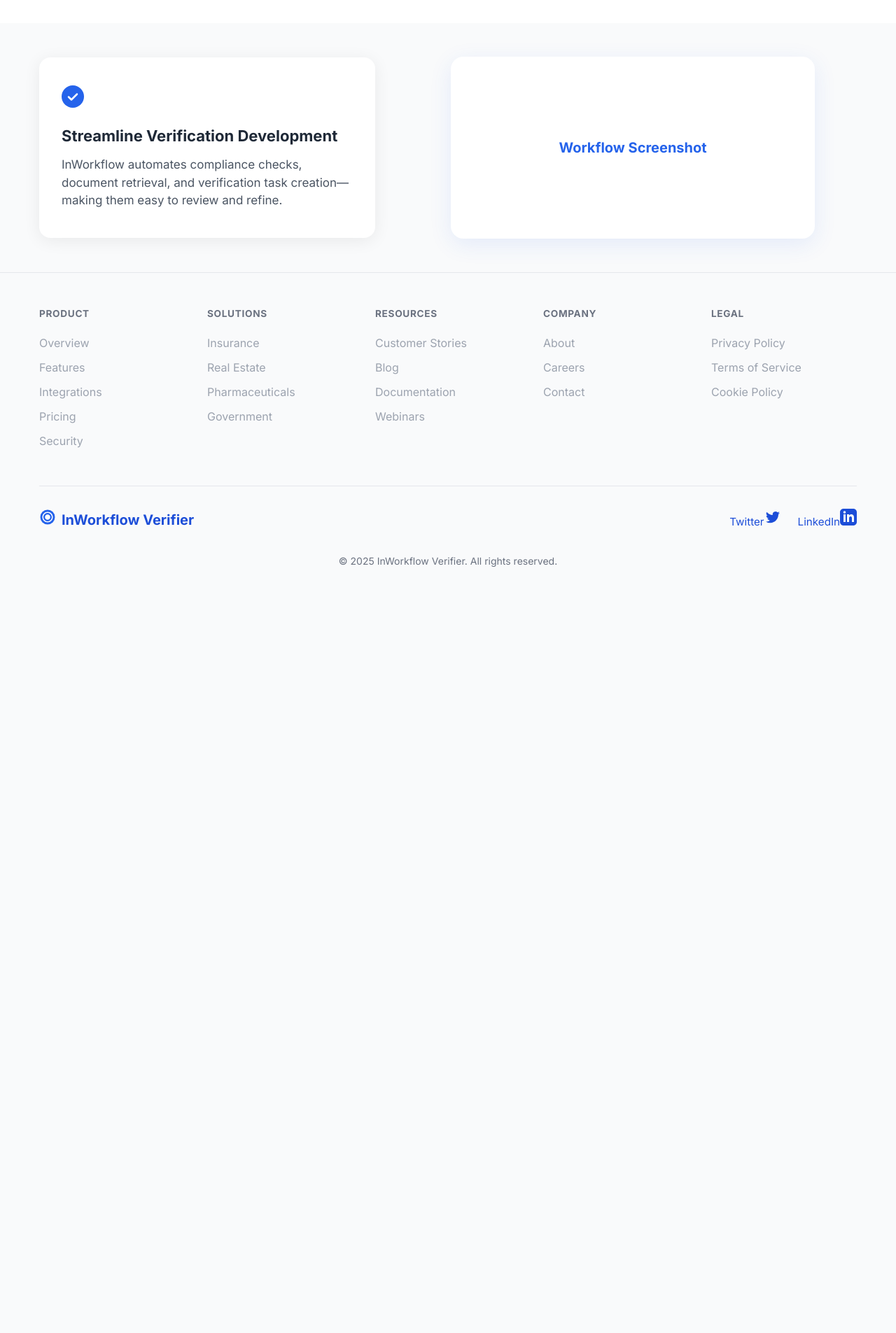
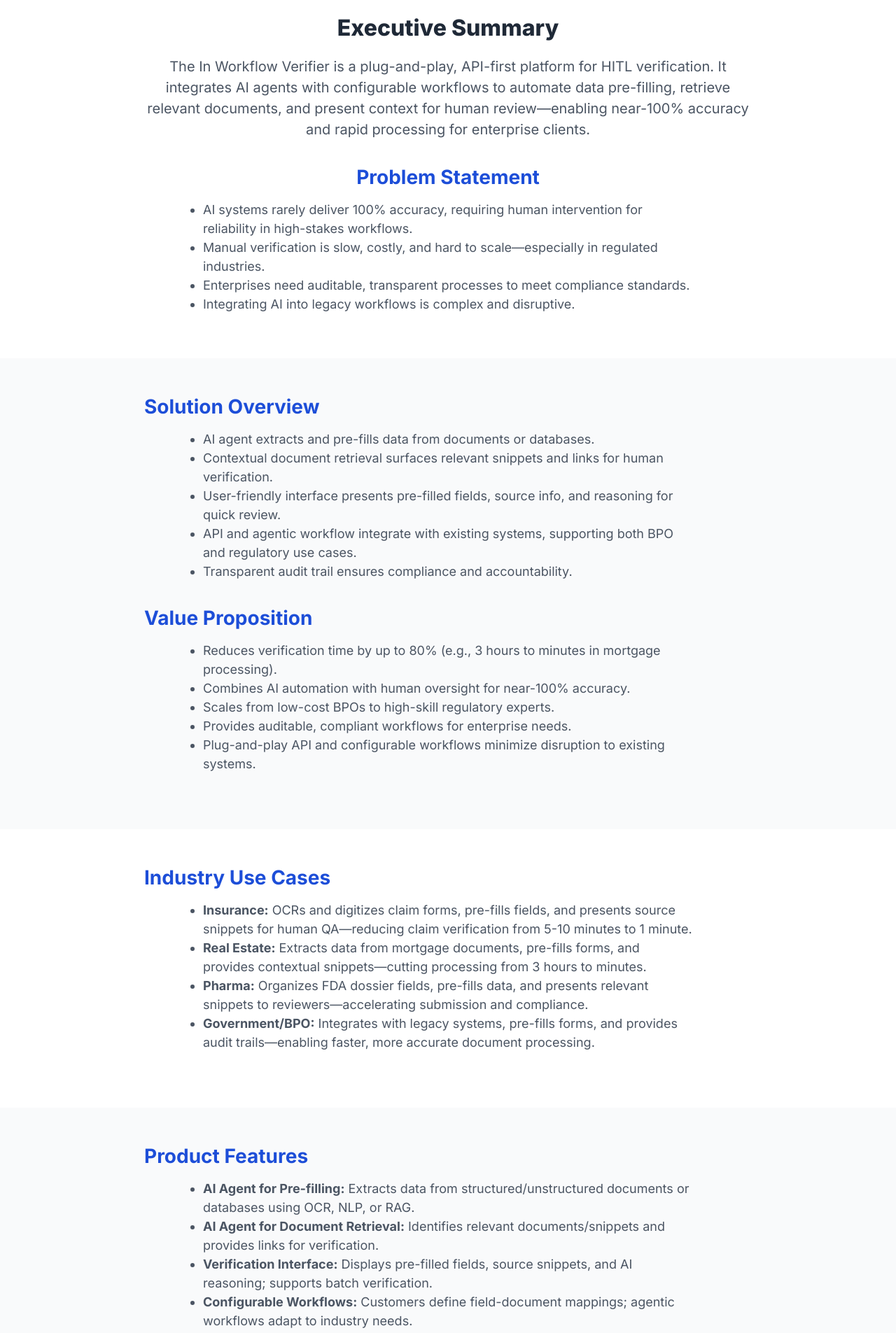
Before and after one commit to henrino3/inworkflow-verifier-site, a React (Vite) app: page /product in a window 1280 px wide. Shown: the part 812-2717 px from the top of the page at 70% size. Before the commit the page ends 1664 px from the top, so only its background shows below. Built offline with nearby package versions, Linux system fonts and the light colour scheme.

Commit message:
Update Product page copy with full product brief: executive summary, problem, solution, value, use cases, features, architecture

```diff
--- a/src/pages/Product.jsx
+++ b/src/pages/Product.jsx
@@ -8,10 +8,10 @@ export default function Product() {
         <div className="container" style={{ display: 'flex', alignItems: 'center', justifyContent: 'space-between', padding: '4rem 0', gap: 48 }}>
           {/* Left: Text */}
           <div style={{ maxWidth: 520 }}>
-            <div style={{ fontWeight: 600, fontSize: 18, opacity: 0.85, marginBottom: 16, color: 'white' }}>AI for Verification</div>
-            <h1 style={{ fontSize: 44, fontWeight: 800, lineHeight: 1.1, marginBottom: 24, color: 'white' }}>Your platform determines your team's speed</h1>
+            <div style={{ fontWeight: 600, fontSize: 18, opacity: 0.85, marginBottom: 16, color: 'white' }}>AI for Human-in-the-Loop Verification</div>
+            <h1 style={{ fontSize: 44, fontWeight: 800, lineHeight: 1.1, marginBottom: 24, color: 'white' }}>The AI platform for reliable, scalable verification workflows</h1>
             <p style={{ fontSize: 20, color: 'white', marginBottom: 36, maxWidth: 480 }}>
-              InWorkflow connects your verification workflows to reduce friction, increase quality, and improve compliance.
+              In Workflow Verifier is a horizontal AI-powered platform that streamlines human-in-the-loop (HITL) verification for industries like insurance, real estate, pharma, and government. It automates data pre-filling, retrieves source documents, and presents context for human review—reducing processing time and improving accuracy, while ensuring compliance and auditability.
             </p>
             <div style={{ display: 'flex', gap: 16 }}>
               <a href="/get-access" className="btn btn-white" style={{ fontWeight: 700, fontSize: 18 }}>Get access</a>
@@ -27,35 +27,81 @@ export default function Product() {
         </div>
       </section>
 
-      {/* Centered White Section */}
+      {/* Executive Summary & Problem Statement */}
       <section style={{ background: 'white', padding: '4rem 0 2rem 0', textAlign: 'center' }}>
-        <div className="container">
-          <h2 style={{ fontSize: 32, fontWeight: 800, color: '#1f2937', marginBottom: 16 }}>Increase verification quality while saving time and money</h2>
-          <p style={{ fontSize: 20, color: '#4b5563', maxWidth: 700, margin: '0 auto' }}>
-            Replace multiple broken tools with InWorkflow. The platform is designed to make your verification team more effective—and happier.
+        <div className="container" style={{ maxWidth: 900, margin: '0 auto' }}>
+          <h2 style={{ fontSize: 32, fontWeight: 800, color: '#1f2937', marginBottom: 16 }}>Executive Summary</h2>
+          <p style={{ fontSize: 20, color: '#4b5563', marginBottom: 32 }}>
+            The In Workflow Verifier is a plug-and-play, API-first platform for HITL verification. It integrates AI agents with configurable workflows to automate data pre-filling, retrieve relevant documents, and present context for human review—enabling near-100% accuracy and rapid processing for enterprise clients.
           </p>
+          <h2 style={{ fontSize: 28, fontWeight: 700, color: '#1d4ed8', marginBottom: 12 }}>Problem Statement</h2>
+          <ul style={{ textAlign: 'left', color: '#4b5563', fontSize: 18, margin: '0 auto', maxWidth: 700, marginBottom: 32 }}>
+            <li>AI systems rarely deliver 100% accuracy, requiring human intervention for reliability in high-stakes workflows.</li>
+            <li>Manual verification is slow, costly, and hard to scale—especially in regulated industries.</li>
+            <li>Enterprises need auditable, transparent processes to meet compliance standards.</li>
+            <li>Integrating AI into legacy workflows is complex and disruptive.</li>
+          </ul>
         </div>
       </section>
 
-      {/* Feature Card Section */}
+      {/* Solution Overview & Value Proposition */}
       <section style={{ background: '#f9fafb', padding: '3rem 0' }}>
-        <div className="container" style={{ display: 'flex', alignItems: 'center', gap: 48, flexWrap: 'wrap' }}>
-          {/* Left: Feature Card */}
-          <div className="product-feature-card" style={{ background: 'white', borderRadius: 16, boxShadow: '0 4px 24px rgba(0,0,0,0.07)', padding: '2.5rem 2rem', maxWidth: 480, flex: 1 }}>
-            <div style={{ marginBottom: 18 }}>
-              <svg width="32" height="32" fill="none" viewBox="0 0 32 32"><circle cx="16" cy="16" r="16" fill="#2563eb"/><path d="M10 16.5l4 4 8-8" stroke="#fff" strokeWidth="2.5" strokeLinecap="round" strokeLinejoin="round"/></svg>
-            </div>
-            <h3 style={{ fontSize: 22, fontWeight: 700, color: '#1f2937', marginBottom: 12 }}>Streamline Verification Development</h3>
-            <p style={{ fontSize: 17, color: '#4b5563', marginBottom: 0 }}>
-              InWorkflow automates compliance checks, document retrieval, and verification task creation—making them easy to review and refine.
-            </p>
-          </div>
-          {/* Right: Product Screenshot Placeholder */}
-          <div style={{ flex: 1, minWidth: 320, display: 'flex', justifyContent: 'center' }}>
-            <div style={{ width: 520, height: 260, background: 'white', borderRadius: 18, boxShadow: '0 8px 32px rgba(37,99,235,0.10)', display: 'flex', alignItems: 'center', justifyContent: 'center', position: 'relative' }}>
-              <span style={{ color: '#2563eb', fontWeight: 700, fontSize: 20 }}>Workflow Screenshot</span>
-            </div>
-          </div>
+        <div className="container" style={{ maxWidth: 900, margin: '0 auto' }}>
+          <h2 style={{ fontSize: 28, fontWeight: 700, color: '#1d4ed8', marginBottom: 12 }}>Solution Overview</h2>
+          <ul style={{ textAlign: 'left', color: '#4b5563', fontSize: 18, margin: '0 auto', maxWidth: 700, marginBottom: 32 }}>
+            <li>AI agent extracts and pre-fills data from documents or databases.</li>
+            <li>Contextual document retrieval surfaces relevant snippets and links for human verification.</li>
+            <li>User-friendly interface presents pre-filled fields, source info, and reasoning for quick review.</li>
+            <li>API and agentic workflow integrate with existing systems, supporting both BPO and regulatory use cases.</li>
+            <li>Transparent audit trail ensures compliance and accountability.</li>
+          </ul>
+          <h2 style={{ fontSize: 28, fontWeight: 700, color: '#1d4ed8', marginBottom: 12 }}>Value Proposition</h2>
+          <ul style={{ textAlign: 'left', color: '#4b5563', fontSize: 18, margin: '0 auto', maxWidth: 700, marginBottom: 32 }}>
+            <li>Reduces verification time by up to 80% (e.g., 3 hours to minutes in mortgage processing).</li>
+            <li>Combines AI automation with human oversight for near-100% accuracy.</li>
+            <li>Scales from low-cost BPOs to high-skill regulatory experts.</li>
+            <li>Provides auditable, compliant workflows for enterprise needs.</li>
+            <li>Plug-and-play API and configurable workflows minimize disruption to existing systems.</li>
+          </ul>
+        </div>
+      </section>
+
+      {/* Use Cases */}
+      <section style={{ background: 'white', padding: '3rem 0' }}>
+        <div className="container" style={{ maxWidth: 900, margin: '0 auto' }}>
+          <h2 style={{ fontSize: 28, fontWeight: 700, color: '#1d4ed8', marginBottom: 12 }}>Industry Use Cases</h2>
+          <ul style={{ textAlign: 'left', color: '#4b5563', fontSize: 18, margin: '0 auto', maxWidth: 700, marginBottom: 32 }}>
+            <li><b>Insurance:</b> OCRs and digitizes claim forms, pre-fills fields, and presents source snippets for human QA—reducing claim verification from 5-10 minutes to 1 minute.</li>
+            <li><b>Real Estate:</b> Extracts data from mortgage documents, pre-fills forms, and provides contextual snippets—cutting processing from 3 hours to minutes.</li>
+            <li><b>Pharma:</b> Organizes FDA dossier fields, pre-fills data, and presents relevant snippets to reviewers—accelerating submission and compliance.</li>
+            <li><b>Government/BPO:</b> Integrates with legacy systems, pre-fills forms, and provides audit trails—enabling faster, more accurate document processing.</li>
+          </ul>
+        </div>
+      </section>
+
+      {/* Product Features & Technical Architecture */}
+      <section style={{ background: '#f9fafb', padding: '3rem 0' }}>
+        <div className="container" style={{ maxWidth: 900, margin: '0 auto' }}>
+          <h2 style={{ fontSize: 28, fontWeight: 700, color: '#1d4ed8', marginBottom: 12 }}>Product Features</h2>
+          <ul style={{ textAlign: 'left', color: '#4b5563', fontSize: 18, margin: '0 auto', maxWidth: 700, marginBottom: 32 }}>
+            <li><b>AI Agent for Pre-filling:</b> Extracts data from structured/unstructured documents or databases using OCR, NLP, or RAG.</li>
+            <li><b>AI Agent for Document Retrieval:</b> Identifies relevant documents/snippets and provides links for verification.</li>
+            <li><b>Verification Interface:</b> Displays pre-filled fields, source snippets, and AI reasoning; supports batch verification.</li>
+            <li><b>Configurable Workflows:</b> Customers define field-document mappings; agentic workflows adapt to industry needs.</li>
+            <li><b>API Integration:</b> RESTful API delivers pre-filled data, snippets, and prompts to existing systems.</li>
+            <li><b>Audit Trail:</b> Logs all verification decisions, sources, and reasoning for compliance.</li>
+            <li><b>Scalable Architecture:</b> Cloud-based, supports both low-cost and high-skill verifiers, handles high-volume workflows.</li>
+          </ul>
+          <h2 style={{ fontSize: 28, fontWeight: 700, color: '#1d4ed8', marginBottom: 12 }}>Technical Architecture</h2>
+          <ul style={{ textAlign: 'left', color: '#4b5563', fontSize: 18, margin: '0 auto', maxWidth: 700 }}>
+            <li><b>Frontend:</b> React-based UI for responsive, clickable verification.</li>
+            <li><b>Backend:</b> Node.js or Python server for API, agent coordination, and workflow management.</li>
+            <li><b>AI Agents:</b> OCR (Tesseract), NLP (BERT), RAG for data extraction and document retrieval.</li>
+            <li><b>Storage:</b> S3-compatible buckets for documents, with metadata indexing.</li>
+            <li><b>API:</b> RESTful, delivers JSON payloads with pre-filled data and prompts.</li>
+            <li><b>Database:</b> PostgreSQL for workflow configs and audit logs.</li>
+            <li><b>Deployment:</b> Cloud-native (AWS/GCP), Kubernetes for scalability.</li>
+          </ul>
         </div>
       </section>
     </div>
```
